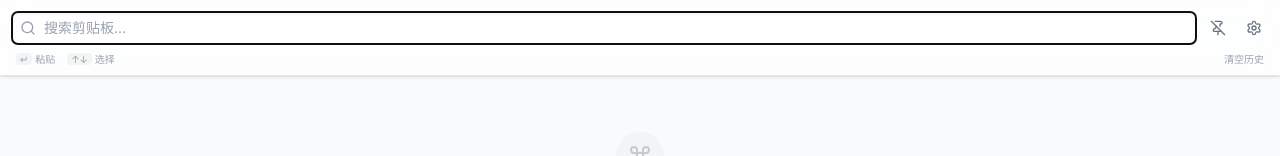
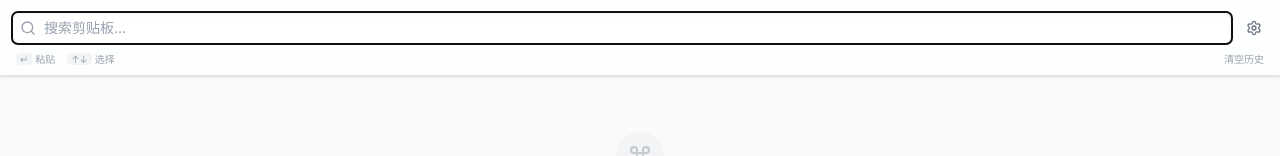
Before and after one commit to SymphonyOfNight/ClipStream, a React (Vite) app: page / in a window 1280 px wide. Shown: the top 156 px of the page. Built offline with nearby package versions, Linux system fonts and the light colour scheme.

Commit message:
feat: Remove window pinning functionality
The "always on top" and "visible on all workspaces" features have been removed. This simplifies window management and focuses on core clipboard functionality.

The UI and main process logic related to pinning have been removed.

```diff
--- a/electron/main.cjs
+++ b/electron/main.cjs
@@ -8,7 +8,6 @@ let lastText = '';
 let lastImage = '';
 let currentShortcut = 'CommandOrControl+Shift+V';
 let windowPosition = 'mouse'; // mouse, top-right, top-left, bottom-right, bottom-left
-let isPinned = false;
 let ignoreBlur = false;
 let shortcutsEnabled = true;
 
@@ -39,9 +38,9 @@ function createWindow() {
 
   mainWindow = win;
 
-  // 如果未固定且未忽略失去焦点（例如在设置中），则在失去焦点时隐藏
+  // 如果未忽略失去焦点（例如在设置中），则在失去焦点时隐藏
   win.on('blur', () => {
-    if (!isPinned && !ignoreBlur && win.isVisible()) {
+    if (!ignoreBlur && win.isVisible()) {
       win.hide();
     }
   });
@@ -302,13 +301,6 @@ function startClipboardPolling(win) {
   }, 1000);
 }
 
-ipcMain.on('set-always-on-top', (event, flag) => {
-  isPinned = flag;
-  if (mainWindow && !mainWindow.isDestroyed()) {
-    mainWindow.setAlwaysOnTop(flag, 'floating');
-    mainWindow.setVisibleOnAllWorkspaces(flag);
-  }
-});
 
 ipcMain.on('set-shortcut-enabled', (event, enabled) => {
   shortcutsEnabled = enabled;
--- a/src/components/ClipboardManager.tsx
+++ b/src/components/ClipboardManager.tsx
@@ -1,7 +1,7 @@
 import React, { useEffect, useState, useRef } from 'react';
 import { openDB } from 'idb';
 import { cn } from '../lib/utils';
-import { Copy, Image as ImageIcon, Trash2, Search, Command, X, Settings, Pin, PinOff, Keyboard } from 'lucide-react';
+import { Copy, Image as ImageIcon, Trash2, Search, Command, X, Settings, Keyboard } from 'lucide-react';
 import { motion, AnimatePresence } from 'motion/react';
 import Toast from './Toast';
 
@@ -58,7 +58,6 @@ export default function ClipboardManager() {
   const [searchQuery, setSearchQuery] = useState('');
   const [selectedIndex, setSelectedIndex] = useState(0);
   const [toastMessage, setToastMessage] = useState<string | null>(null);
-  const [isPinned, setIsPinned] = useState(false);
   const [showSettings, setShowSettings] = useState(false);
   const [shortcut, setShortcut] = useState(() => {
     if (typeof window !== 'undefined') return localStorage.getItem('shortcut') || 'CommandOrControl+Shift+V';
@@ -328,15 +327,6 @@ export default function ClipboardManager() {
     }
   };
 
-  const togglePin = () => {
-    const newState = !isPinned;
-    setIsPinned(newState);
-    if (typeof window !== 'undefined' && window.require) {
-      const { ipcRenderer } = window.require('electron');
-      ipcRenderer.send('set-always-on-top', newState);
-    }
-  };
-
   const saveSettings = () => {
     // 提交更改
     setShortcut(tempSettings.shortcut);
@@ -472,14 +462,6 @@ export default function ClipboardManager() {
                     </button>
                 )}
             </div>
-            <button
-                onClick={togglePin}
-                className={cn("p-1.5 rounded-md transition-colors", isPinned ? "bg-blue-100 text-blue-600" : "hover:bg-gray-100 text-gray-500")}
-                title={isPinned ? "取消固定" : "固定窗口"}
-                style={{ WebkitAppRegion: 'no-drag' } as any}
-            >
-                {isPinned ? <Pin size={16} /> : <PinOff size={16} />}
-            </button>
             <button
                 onClick={() => setShowSettings(true)}
                 className="p-1.5 hover:bg-gray-100 rounded-md text-gray-500 transition-colors"
```
